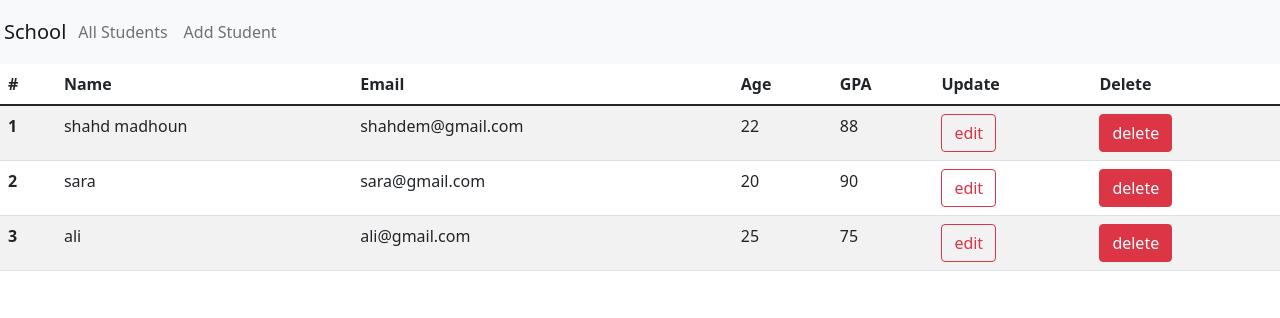
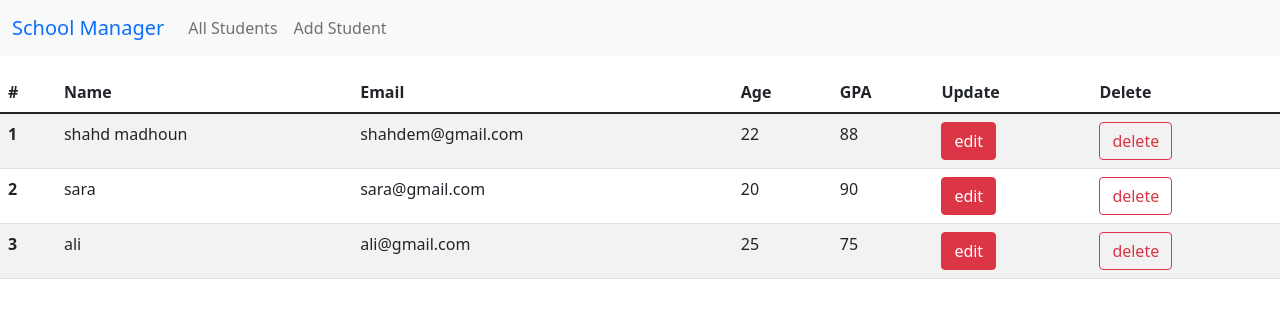
Before and after one commit to shahdmadhoun/SchoolManager, an Angular app: page / in a window 1280 px wide. Shown: the top 318 px of the page. Built offline with nearby package versions, Linux system fonts and the light colour scheme.

Commit message:
delete student

```diff
--- a/src/app/app.component.html
+++ b/src/app/app.component.html
@@ -1,24 +1,5 @@
-<nav class="navbar navbar-expand-lg navbar-light bg-light">
-    <a class="navbar-brand m-1" routerLink="">
-        School
-    </a>
-    <button class="navbar-toggler" type="button" data-toggle="collapse" data-target="#navbarSupportedContent" aria-controls="navbarSupportedContent" aria-expanded="false" aria-label="Toggle navigation">
-      <span class="navbar-toggler-icon"></span>
-    </button>
-
-    <div class="collapse navbar-collapse" id="navbarSupportedContent">
-      <ul class="navbar-nav ml-auto">
-        <li class="nav-item">
-            <a class="nav-link"  routerLink="all-students" routerLinkActive="active-link">All Students</a>
-          </li>
-        <li class="nav-item">
-          <a class="nav-link"  routerLink="add-student" routerLinkActive="active-link">Add Student</a>
-        </li>
-
-      </ul>
-    </div>
-  </nav>
-  <router-outlet></router-outlet>
+<app-navbar></app-navbar>
+<router-outlet></router-outlet>
 
 <!-- The routed views render in the <router-outlet>
 <app-search></app-search>
--- a/src/app/app.module.ts
+++ b/src/app/app.module.ts
@@ -9,6 +9,7 @@ import { NgbModule } from '@ng-bootstrap/ng-bootstrap';
 import { GetStudentComponent } from './get-student/get-student.component';
 import { SearchComponent } from './search/search.component';
 import { FilterPipePipe } from './filter-pipe.pipe';
+import { NavbarComponent } from './navbar/navbar.component';
 
 
 @NgModule({
@@ -17,7 +18,8 @@ import { FilterPipePipe } from './filter-pipe.pipe';
     AddStudentComponent,
     GetStudentComponent,
     SearchComponent,
-    FilterPipePipe
+    FilterPipePipe,
+    NavbarComponent
   ],
   imports: [
     BrowserModule,
--- a/src/app/get-student/get-student.component.html
+++ b/src/app/get-student/get-student.component.html
@@ -21,7 +21,7 @@
     <td>{{student.age}}</td>
     <td>{{student.gpa}}</td>
     <td>
-    <button class="btn btn-outline-danger" (click)="open(mymodalEdit, student.id)">edit</button>
+    <button class="btn btn-danger" (click)="open(mymodalEdit, student.id)">edit</button>
     <ng-template #mymodalEdit let-modal>
       <div class="modal-header">
         <h4 class="modal-title" id="modal-basic-title">Edit Student</h4>
@@ -60,7 +60,7 @@
                     </div>
                     <div class="form-row text-center">
                       <div class="modal-footer">
-                        <button type="button" class="btn btn-outline-dark" (click)="editStudent(student.id)">Ok</button>
+                        <button type="button" class="btn btn-outline-dark" (click)="editStudent(student.id)">Edit</button>
                       </div>
                     </div>
                 </div>
@@ -71,7 +71,7 @@
     </ng-template>
     </td>
     <td>
-      <button class="btn btn-danger" (click)="openDelete(mymodalDelete)">delete</button>
+      <button class="btn btn-outline-danger" (click)="openDelete(mymodalDelete)">delete</button>
       <ng-template #mymodalDelete let-modal>
         <div class="modal-header">
           <h4 class="modal-title" id="modal-basic-title">Delete Student!</h4>
--- /dev/null
+++ b/src/app/navbar/navbar.component.html
@@ -0,0 +1,22 @@
+<nav class="navbar navbar-expand-lg navbar-light bg-light mb-3">
+    <div class="container-fluid">
+        <a class="navbar-brand text-primary" [routerLink]="'.'">School Manager</a>
+
+        <!-- Step 3: Toggle the value of the property when the toggler button is clicked. -->
+        <button class="navbar-toggler" type="button" (click)="isMenuCollapsed = !isMenuCollapsed">
+        &#9776;
+        </button>
+
+        <!-- Step 2: Add the ngbCollapse directive to the element below. -->
+        <div [ngbCollapse]="isMenuCollapsed" class="collapse navbar-collapse">
+        <ul class="navbar-nav">
+            <li class="nav-item">
+                <a class="nav-link"  routerLink="all-students" routerLinkActive="active-link">All Students</a>
+                </li>
+            <li class="nav-item">
+                <a class="nav-link"  routerLink="add-student" routerLinkActive="active-link">Add Student</a>
+            </li>
+        </ul>
+        </div>
+    </div>
+</nav>
--- /dev/null
+++ b/src/app/navbar/navbar.component.ts
@@ -0,0 +1,17 @@
+import { Component, OnInit } from '@angular/core';
+
+@Component({
+  selector: 'app-navbar',
+  templateUrl: './navbar.component.html',
+  styleUrls: ['./navbar.component.css']
+})
+export class NavbarComponent implements OnInit {
+
+  public isMenuCollapsed = true;
+
+  constructor() { }
+
+  ngOnInit(): void {
+  }
+
+}
```
Also changed, not shown: src/app/navbar/navbar.component.css (added), 1 other file (tests, documents, lock files or other folders).
